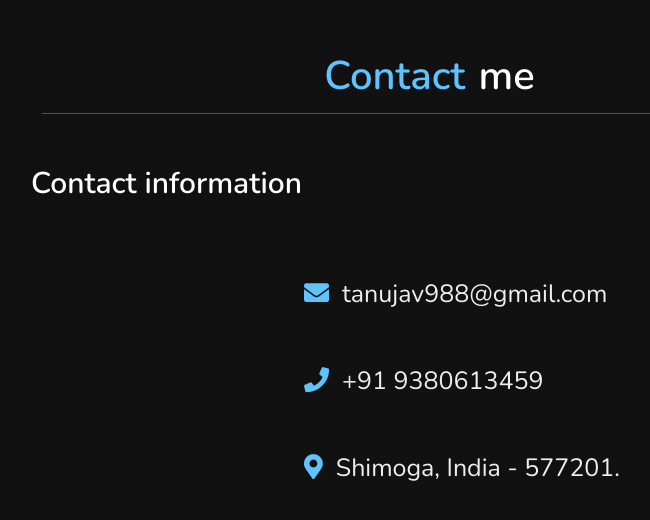
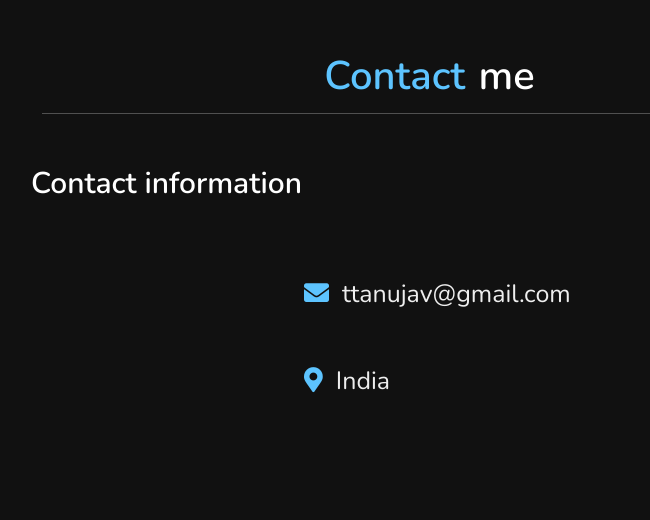
Before and after one commit to tanujav7/my_portfolio, a plain HTML site: page index.html in a window 1280 px wide. Shown: the part 3268-3788 px from the top of the page, without its empty margins (387-1037 px from the left). Drawn offline with nearby package versions, Linux system fonts and the light colour scheme; files whose address does not match are found by name.

Commit message:
Update index.html

```diff
--- a/index.html
+++ b/index.html
@@ -155,10 +155,10 @@
         <h3 class="title">Contact information</h3>
 
         <div class="info">
-            <h3> <i class="fas fa-envelope"></i> tanujav988@gmail.com </h3>
-            <h3> <i class="fas fa-phone"></i> +91 9380613459 </h3>
+            <h3> <i class="fas fa-envelope"></i> ttanujav@gmail.com </h3>
+
             <!-- <h3> <i class="fas fa-phone"></i> +111-222-3333 </h3> -->
-            <h3> <i class="fas fa-map-marker-alt"></i> Shimoga, India - 577201. </h3>
+            <h3> <i class="fas fa-map-marker-alt"></i> India </h3>
         </div>
 
     </div>
```
